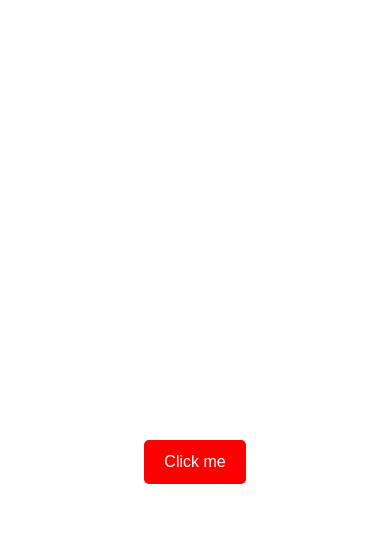
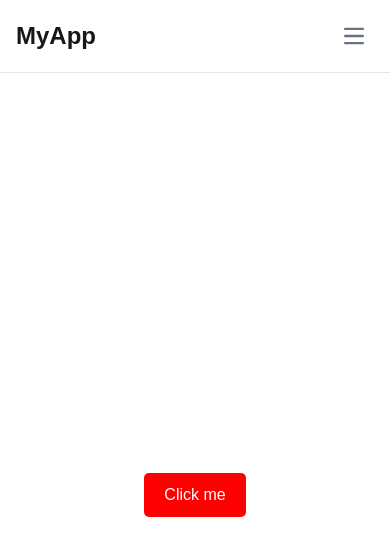
Before and after one commit to fullstack-yousuf/next-firstapp, a Next.js app: page /changecolor in a window 390 px wide. Shown: the top 556 px of the page. Built offline with nearby package versions, Linux system fonts and the light colour scheme.

Commit message:
responsive nav

```diff
--- a/app/components/Navbar.jsx
+++ b/app/components/Navbar.jsx
@@ -1,31 +1,83 @@
+'use client';
+
 import Link from 'next/link'
-import React from 'react'
+import React, { useState } from 'react'
 
 const Navbar = () => {
+
+  const [isMenuOpen, setIsMenuOpen] = useState(false);
+
   return (
 
+     <nav className="bg-white border-b border-gray-200 dark:bg-gray-900 dark:border-gray-700">
+      <div className="max-w-screen-xl flex flex-wrap items-center justify-between mx-auto p-4">
+        {/* Logo/Brand */}
+        <Link href="/" className="flex items-center space-x-3 rtl:space-x-reverse">
+          <span className="self-center text-2xl font-semibold whitespace-nowrap dark:text-white">
+            MyApp
+          </span>
+        </Link>
 
+        {/* Mobile menu button */}
+        <button
+          onClick={() => setIsMenuOpen(!isMenuOpen)}
+          type="button"
+          className="inline-flex items-center p-2 w-10 h-10 justify-center text-sm text-gray-500 rounded-lg md:hidden hover:bg-gray-100 focus:outline-none focus:ring-2 focus:ring-gray-200 dark:text-gray-400 dark:hover:bg-gray-700 dark:focus:ring-gray-600"
+          aria-controls="navbar-default"
+          aria-expanded={isMenuOpen}
+        >
+          <span className="sr-only">Open main menu</span>
+          <svg
+            className="w-5 h-5"
+            aria-hidden="true"
+            xmlns="http://www.w3.org/2000/svg"
+            fill="none"
+            viewBox="0 0 17 14"
+          >
+            <path
+              stroke="currentColor"
+              strokeLinecap="round"
+              strokeLinejoin="round"
+              strokeWidth="2"
+              d="M1 1h15M1 7h15M1 13h15"
+            />
+          </svg>
+        </button>
 
-<nav className="bg-white border-gray-600 dark:bg-gray-900">
-
-
-
-
-  <div className="flex items-center  justify-center mx-auto p-5">
-
-    <div className="hidden w-full md:block md:w-auto" id="navbar-default">
-      <ul className="font-medium flex flex-col p-4 md:p-0 mt-4 border border-gray-100 rounded-lg bg-gray-50 md:flex-row md:space-x-8 rtl:space-x-reverse md:mt-0 md:border-0 md:bg-white dark:bg-gray-800 md:dark:bg-gray-900 dark:border-gray-700">
+        {/* Navigation links - hidden on mobile, visible on desktop */}
+        <div
+          className={`${isMenuOpen ? 'block' : 'hidden'} w-full md:block md:w-auto`}
+          id="navbar-default"
+        >
+          <ul className="font-medium flex flex-col p-4 md:p-0 mt-4 border border-gray-100 rounded-lg bg-gray-50 md:flex-row md:space-x-8 md:mt-0 md:border-0 md:bg-white dark:bg-gray-800 md:dark:bg-gray-900 dark:border-gray-700">
             <li>
-
-          <Link href="/" className="block py-2 px-3 text-white bg-blue-700 rounded-sm md:bg-transparent md:text-blue-700 md:p-0 dark:text-white md:dark:text-blue-500" aria-current="page">Home</Link>
+              <Link
+                href="/"
+                className="block py-2 px-3 text-white bg-blue-700 rounded md:bg-transparent md:text-blue-700 md:p-0 dark:text-white md:dark:text-blue-500"
+                aria-current="page"
+                onClick={() => setIsMenuOpen(false)}
+              >
+                Home
+              </Link>
             </li>
             <li>
-          <Link href="/changecolor" className="block py-2 px-3 text-gray-900 rounded-sm hover:bg-gray-100 md:hover:bg-transparent md:border-0 md:hover:text-blue-700 md:p-0 dark:text-white md:dark:hover:text-blue-500 dark:hover:bg-gray-700 dark:hover:text-white md:dark:hover:bg-transparent">Change Color</Link>
+              <Link
+                href="/changecolor"
+                className="block py-2 px-3 text-gray-900 rounded hover:bg-gray-100 md:hover:bg-transparent md:border-0 md:hover:text-blue-700 md:p-0 dark:text-white md:dark:hover:text-blue-500 dark:hover:bg-gray-700 dark:hover:text-white md:dark:hover:bg-transparent"
+                onClick={() => setIsMenuOpen(false)}
+              >
+                Change Color
+              </Link>
             </li>
             <li>
-          <Link href="/form" className="block py-2 px-3 text-gray-900 rounded-sm hover:bg-gray-100 md:hover:bg-transparent md:border-0 md:hover:text-blue-700 md:p-0 dark:text-white md:dark:hover:text-blue-500 dark:hover:bg-gray-700 dark:hover:text-white md:dark:hover:bg-transparent">Appointment</Link>
+              <Link
+                href="/form"
+                className="block py-2 px-3 text-gray-900 rounded hover:bg-gray-100 md:hover:bg-transparent md:border-0 md:hover:text-blue-700 md:p-0 dark:text-white md:dark:hover:text-blue-500 dark:hover:bg-gray-700 dark:hover:text-white md:dark:hover:bg-transparent"
+                onClick={() => setIsMenuOpen(false)}
+              >
+                Appointment
+              </Link>
             </li>
-
           </ul>
         </div>
       </div>
--- a/app/page.js
+++ b/app/page.js
@@ -3,16 +3,18 @@ import Image from "next/image";
 export default function Home() {
   return (
     <div className="font-sans grid grid-rows-[20px_1fr_20px] items-center justify-items-center min-h-screen p-8 pb-20 gap-16 sm:p-20">
-      <main className="flex flex-col gap-[32px] row-start-2 items-center sm:items-start">
+      <main className="flex flex-col gap-[32px] row-start-2 items-center justify-center sm:items-start">
+
+
         <Image
-          className="dark:invert"
+          className="dark:invert mx-auto"
           src="/next.svg"
           alt="Next.js logo"
           width={180}
           height={38}
           priority
         />
-        <ol className="font-mono list-inside list-decimal text-sm/6 text-center sm:text-left">
+        {/* <ol className="font-mono list-inside list-decimal text-sm/6 text-center sm:text-left">
           <li className="mb-2 tracking-[-.01em]">
             Get started by editing{" "}
             <code className="bg-black/[.05] dark:bg-white/[.06] font-mono font-semibold px-1 py-0.5 rounded">
@@ -23,35 +25,29 @@ export default function Home() {
           <li className="tracking-[-.01em]">
             Save and see your changes instantly.
           </li>
-        </ol>
+        </ol> */}
 
         <div className="flex gap-4 items-center flex-col sm:flex-row">
-          <a
+           <a
             className="rounded-full border border-solid border-transparent transition-colors flex items-center justify-center bg-foreground text-background gap-2 hover:bg-[#383838] dark:hover:bg-[#ccc] font-medium text-sm sm:text-base h-10 sm:h-12 px-4 sm:px-5 sm:w-auto"
-            href="https://vercel.com/new?utm_source=create-next-app&utm_medium=appdir-template-tw&utm_campaign=create-next-app"
+            href="/changecolor"
             target="_blank"
             rel="noopener noreferrer"
           >
-            <Image
-              className="dark:invert"
-              src="/vercel.svg"
-              alt="Vercel logomark"
-              width={20}
-              height={20}
-            />
-            Deploy now
+
+            Task 1:Change color
           </a>
           <a
-            className="rounded-full border border-solid border-black/[.08] dark:border-white/[.145] transition-colors flex items-center justify-center hover:bg-[#f2f2f2] dark:hover:bg-[#1a1a1a] hover:border-transparent font-medium text-sm sm:text-base h-10 sm:h-12 px-4 sm:px-5 w-full sm:w-auto md:w-[158px]"
-            href="https://nextjs.org/docs?utm_source=create-next-app&utm_medium=appdir-template-tw&utm_campaign=create-next-app"
+            className="rounded-full border border-solid border-black/[.08] dark:border-white/[.145] transition-colors flex items-center justify-center hover:bg-[#f2f2f2] dark:hover:bg-[#1a1a1a] hover:border-transparent font-medium text-sm sm:text-base h-10 sm:h-12 px-4 sm:px-5 w-full sm:w-auto "
+            href="/form"
             target="_blank"
             rel="noopener noreferrer"
           >
-            Read our docs
+           Task 2: Appointment form
           </a>
         </div>
       </main>
-      <footer className="row-start-3 flex gap-[24px] flex-wrap items-center justify-center">
+      {/* <footer className="row-start-3 flex gap-[24px] flex-wrap items-center justify-center">
         <a
           className="flex items-center gap-2 hover:underline hover:underline-offset-4"
           href="https://nextjs.org/learn?utm_source=create-next-app&utm_medium=appdir-template-tw&utm_campaign=create-next-app"
@@ -97,7 +93,7 @@ export default function Home() {
           />
           Go to nextjs.org →
         </a>
-      </footer>
+      </footer> */}
     </div>
   );
 }
```
Lines whose indentation alone changed are shown as unchanged.
